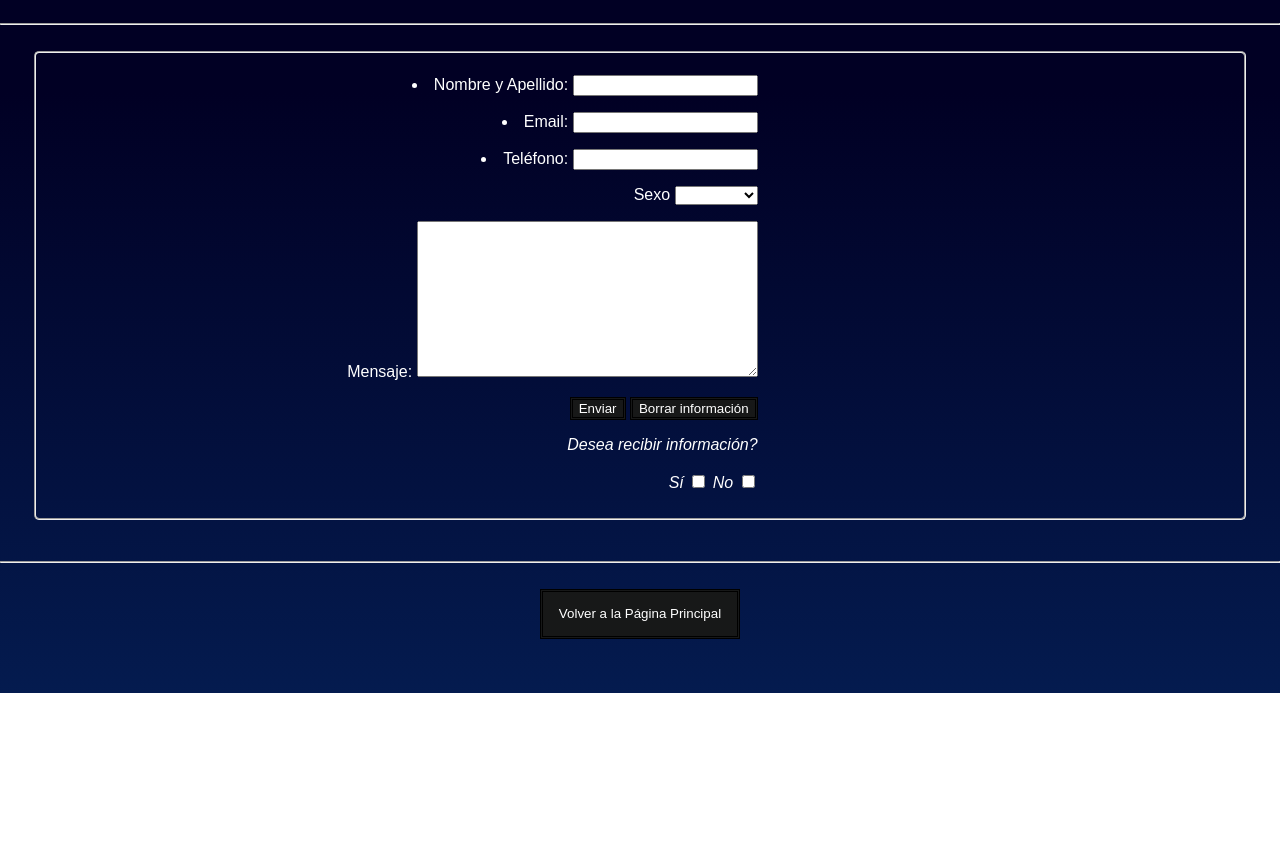
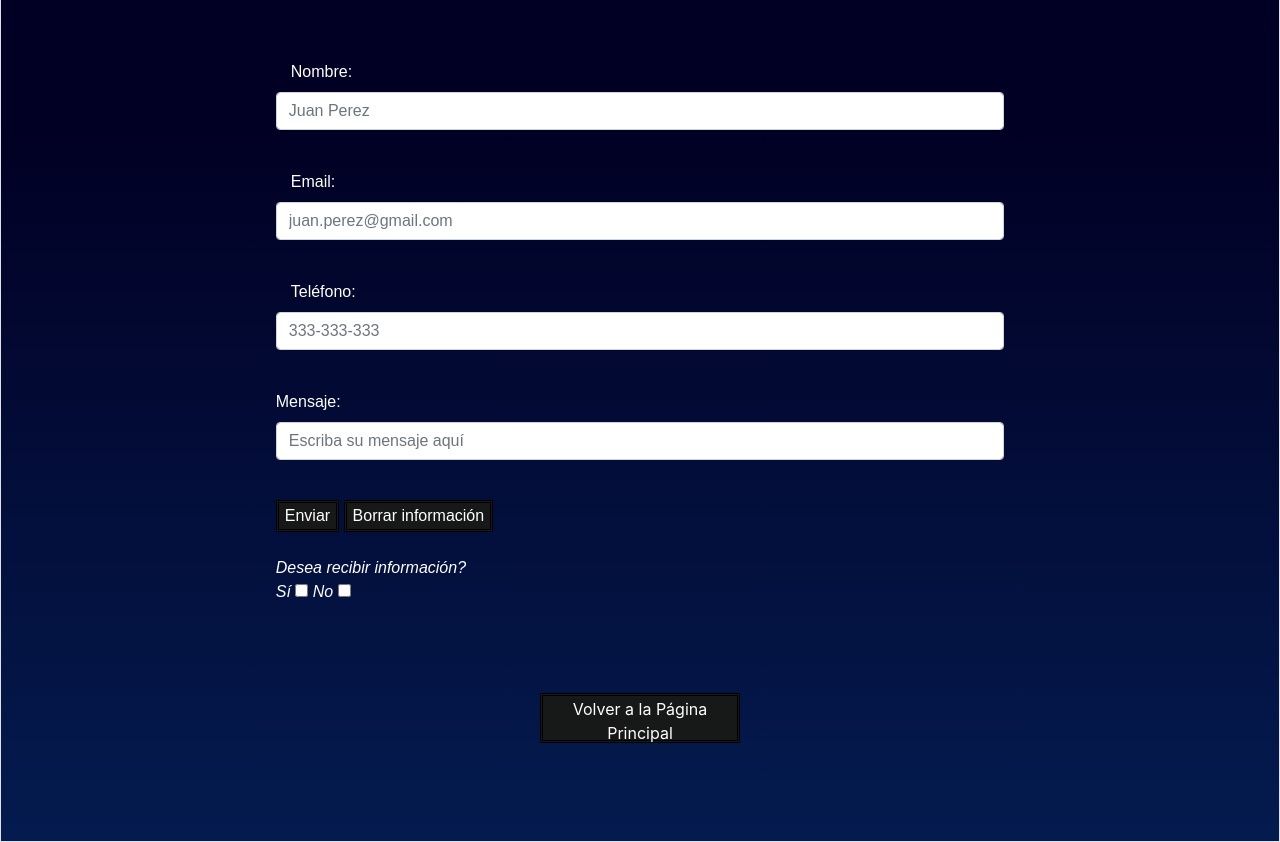
Before and after one commit to LucLed11/Project_Amarilla, a plain HTML site: page vistas/contacto.html in a window 1280 px wide. Shown: the part 107-949 px from the top of the page. Before the commit the page ends 800 px from the top, so only its background shows below. Drawn offline with Linux system fonts and the light colour scheme.

Commit message:
modificaciones 2da entrega tp

```diff
--- a/index.css
+++ b/index.css
@@ -4,6 +4,14 @@
     "header" "section" "footer";
     grid-template-columns: auto;
     grid-template-rows: auto max-content auto;
+}
+
+.caja_contacto{
+    justify-content: center;
+    margin-left: 10%;
+    margin-right: 10%;
+    padding-left: 10%;
+    padding-right: 10%;
 }
 
 .border{
@@ -78,7 +86,7 @@
     justify-content: space-around;
     margin: 0px;
     padding-bottom: 0%;
-    font-size: 120%;
+    font-size: 100%;
     text-decoration: underline;
     animation-name: titulo;
     animation-duration: 3s;
--- a/vistas/contacto.html
+++ b/vistas/contacto.html
@@ -1,6 +1,7 @@
 <!DOCTYPE html>
 <html lang="en">
 <head>
+    <link rel="stylesheet" href="/css/bootstrap.min.css" >
     <meta charset="UTF-8">
     <meta http-equiv="X-UA-Compatible" content="IE=edge">
     <meta name="viewport" content="width=device-width, initial-scale=1.0">
@@ -32,59 +33,48 @@
 <br>
 <hr>
 <br>
+<div class="caja_contacto">
 
-<section class="border_general">
-        <fieldset class="center">
-        <p>
-        <form action="" method="get">
-            <li>
-                <label for="name">Nombre y Apellido:</label>
-                <input type="text" id="name">
-            </li>
-        </p>
-        <p>
-            <li>
-                <label for="email">Email:</label>
-                <input type="email" id="email">
-            </li>
-        </p>
-        <p>
-            <li>
-                <label for="telefono">Teléfono:</label>
-                <input type="tel" id="telefono">
-            </li>
-        </p>
-        <p>
-                <label for="Sexo">Sexo</label>
-                    <select name="Sexo">
-                        <option value=" "> </option>
-                        <option value="F">Femenino</option>
-                        <option value="M">Masculino</option>
-                        <option value="O">Otro</option>
-                    </select>
-        </p>
-        <p>
-                <label for="mje">Mensaje:</label>
-                    <textarea name="mje" id="mje" cols="40" rows="10">
-                    </textarea>
-        </p>
+    <section class="border_general">
+        <form class="form-horizontal">
+
+                <div class="form-group">
+                <label for="inputEmail3" class="col-sm-2 control-label">Nombre:</label>
+                <input type="text" class="form-control" id="exampleInputName2" placeholder="Juan Perez">
+             </div>
+                <br>
+                <div class="form-group">
+                    <label for="inputEmail3" class="col-sm-2 control-label">Email:</label>
+                    <input type="email" class="form-control" id="inputEmail3" placeholder="juan.perez@gmail.com">
+                </div>
+                <br>
+                <div class="form-group">
+                    <label for="inputEmail3" class="col-sm-2 control-label">Teléfono:</label>
+                    <input type="email" class="form-control" id="inputEmail3" placeholder="333-333-333">
+                </div>
+                <br>
+                <div class="form-group">
+                    <label for="mje">Mensaje:</label>
+                    <input type="text" class="form-control" id="exampleInputName2" placeholder="Escriba su mensaje aquí">
+                </div>
+                <br>
                 <div class="center__title">
                     <input class="btnsec" type="submit" value="Enviar"/>
                     <input class="btnsec" type="reset" value="Borrar información">
                 </div>
-        <p>
+                <br>
                 <div class="center__title"><i>Desea recibir información?</i></div>
-        <br>
+
                 <div class="center__title">
                     <label for="subsi"><i>Sí</i></label>
                     <input type="checkbox" name="suscripción" id="subsi">
                     <label for="subno"><i>No</i></label>
                     <input type="checkbox" name="suscripción" id="subno">
                 </div>
-        </p>
+
         </form>
-    </fieldset>
-</section>
+    </section>
+</div>
     <br>
     <hr>
     <br>
@@ -93,8 +83,9 @@
         <div class="panel">
             <a href="/index.html"><button class="mainmenubtn">Volver a la Página Principal</button></a>
         </div>
+        <br><br><br><br>
     </footer>
-    <br><br><br>
+
 
 </body>
 </html>
```
Also changed, not shown: vistas/equipo amarilla.html (+1 -1 lines).
